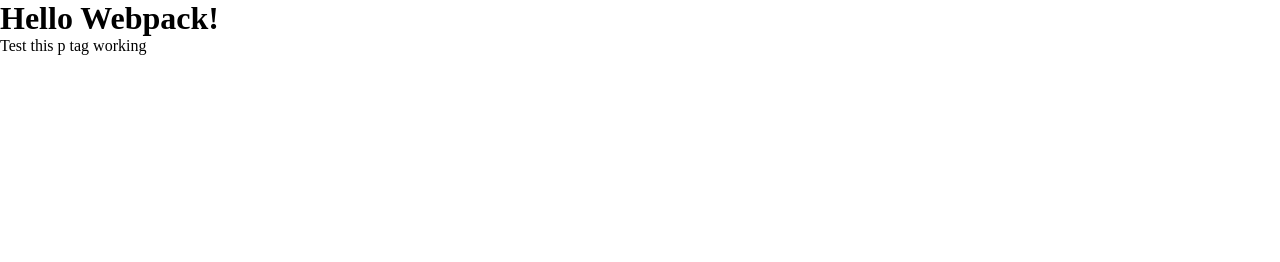
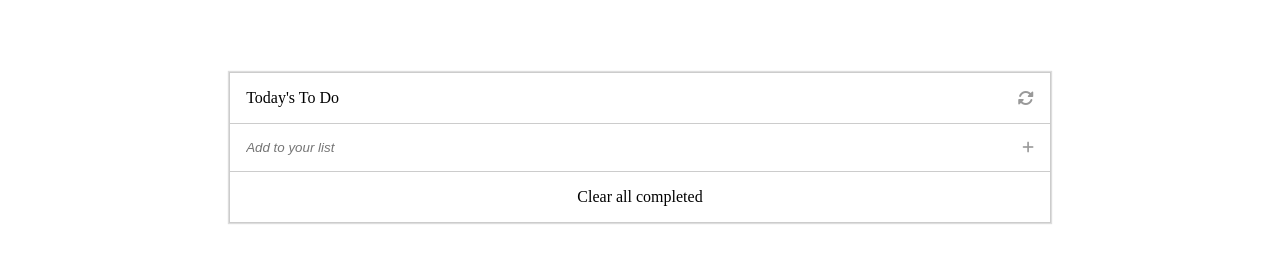
Before and after one commit to kwesiObuobi/to-do-list, a website with bundled scripts: page dist/index.html in a window 1280 px wide. Built offline with nearby package versions, Linux system fonts and the light colour scheme.

Commit message:
Update code in main after success

```diff
--- a/dist/index.html
+++ b/dist/index.html
@@ -4,10 +4,16 @@
   <meta charset="UTF-8">
   <meta http-equiv="X-UA-Compatible" content="IE=edge">
   <meta name="viewport" content="width=device-width, initial-scale=1.0">
-  <title>Webpack Exercise</title>
+  <title>Todo List | Structure</title>
+  <script src="https://kit.fontawesome.com/a0d7ff3ed5.js" crossorigin="anonymous"></script>
 <script defer src="bundle.js"></script></head>
 <body>
-  <h1>Hello Webpack!</h1>
-  <p>Test this p tag working</p>
+  <div class="site-wrapper">
+    <section class="todo-section">
+      <ul class="todo-box">
+        <!-- Generate List from Javascript -->
+      </ul>
+    </section>
+  </div>
 </body>
 </html>
```
Also changed, not shown: 1 other file.
